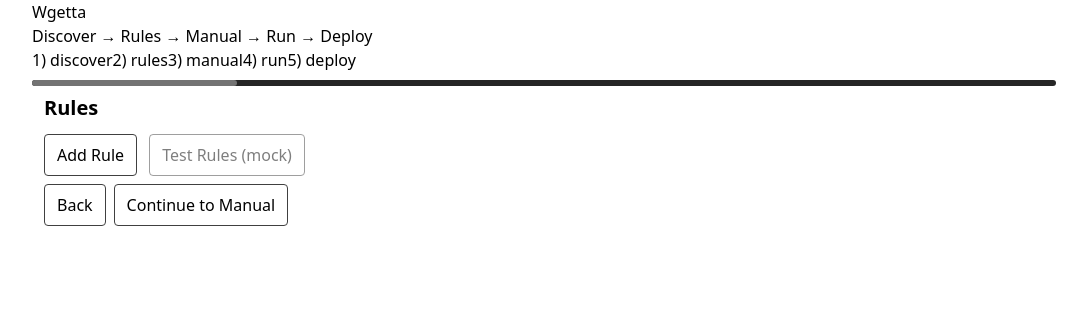
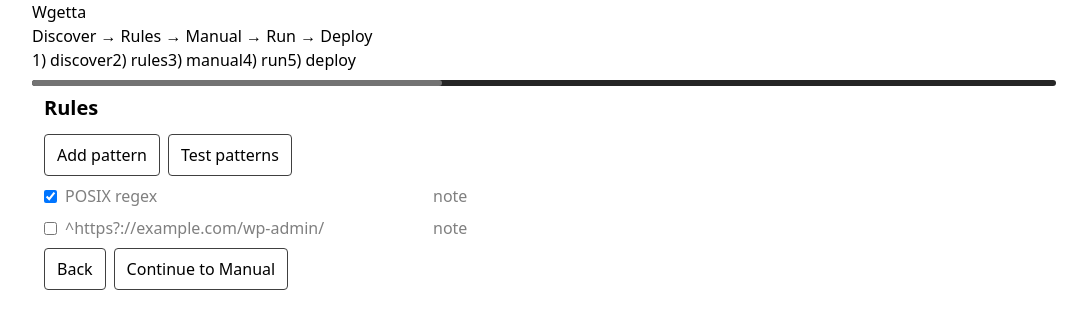
Before and after one commit to Fermain/wgetta, a Svelte app in the folder admin/app/: page / in a window 1280 px wide. Both pictures are taken after a click on the button "Next". Shown: the top 328 px of the page, without its empty margins (96-1183 px from the left). Built offline with nearby package versions, Linux system fonts and the light colour scheme.

Commit message:
ui(mockup): remove mock logic; convert to static 2D wizard with buttons

```diff
--- a/admin/app/src/App.svelte
+++ b/admin/app/src/App.svelte
@@ -1,8 +1,5 @@
 <script lang="ts">
   import { Tabs } from 'bits-ui'
-  import type { Plan, CommandOption, PlanRule } from './lib/api/mock'
-  import { MockApi } from './lib/api/mock'
-  import { assembleEffective } from './lib/cmd'
   import WgettaStep from './lib/WgettaStep.svelte'
 
   const steps = ['discover','rules','manual','run','deploy'] as const
@@ -10,55 +7,6 @@
   const stepIndex = () => steps.indexOf(step)
   function next(){ if (stepIndex() < steps.length - 1) step = steps[stepIndex()+1] }
   function prev(){ if (stepIndex() > 0) step = steps[stepIndex()-1] }
-
-  let baseUrls: string[] = [window?.WGETTA?.siteUrl || 'https://example.com/']
-  let options: CommandOption[] = [
-    { name: '-nv', value: null, editable: true },
-    { name: '--recursive', value: null, editable: true },
-    { name: '--level', value: '2', editable: true }
-  ]
-
-  let plan: Plan | null = null
-  let sample: string[] = []
-  let rules: PlanRule[] = []
-  let testing = false
-  let testSummary: { includedCount: number; excludedCount: number } | null = null
-  $: eff = assembleEffective({ baseUrls, options })
-
-  async function doDiscover() {
-    const res = await MockApi.discover({ baseUrls, options })
-    plan = res.plan
-    sample = res.sample
-    step = 'rules'
-  }
-
-  function addRule() {
-    const id = 'r' + (rules.length + 1)
-    rules = [...rules, { id, pattern: '', type: 'posix', enabled: true }]
-  }
-
-  async function testRules() {
-    testing = true
-    try {
-      const res = await MockApi.testRules(rules, sample)
-      testSummary = { includedCount: res.includedCount, excludedCount: res.excludedCount }
-    } finally {
-      testing = false
-    }
-  }
-
-  async function applyRulesAndContinue() {
-    // For mock, just move to manual step
-    step = 'manual'
-  }
-
-  function gotoRun() {
-    step = 'run'
-  }
-
-  function gotoDeploy() {
-    step = 'deploy'
-  }
 </script>
 
 <main class="max-w-screen-lg mx-auto">
@@ -80,34 +28,24 @@
         <div class="w-full grid grid-cols-1 lg:grid-cols-2 gap-5 items-start">
           <div>
             <label for="baseurl">Base URL</label>
-            <input id="baseurl" type="text" value={baseUrls[0]} on:input={(e:any)=> baseUrls=[e.currentTarget.value]} style="min-width:360px;" />
-            <div class="mt-3">
-              <strong class="font-semibold">Effective Commands (preview)</strong>
-              {#if baseUrls.length}
-                <pre class="whitespace-pre-wrap overflow-auto">discover: {eff.discover.join(' ')}</pre>
-                <pre class="whitespace-pre-wrap overflow-auto">run: {eff.run.join(' ')}</pre>
-              {/if}
+            <input id="baseurl" type="text" class="min-w-[360px]" placeholder="https://example.com/" />
+            <div class="mt-3 prose prose-invert max-w-none">
+              <p class="m-0"><strong>Effective Commands (preview)</strong></p>
+              <pre class="whitespace-pre-wrap overflow-auto">discover: wget --spider -nv --recursive --level=2 https://example.com/</pre>
+              <pre class="whitespace-pre-wrap overflow-auto">run: wget -e robots=off --force-directories https://example.com/</pre>
             </div>
           </div>
           <div>
             <label for="opts">Options</label>
             <div id="opts">
-              {#each options as opt, i}
-                <div class="mb-1.5">
-                  <code>{opt.name}</code>
-                  {#if opt.value !== null}
-                    = <input type="text" value={opt.value} on:input={(e:any)=> options[i] = { ...opt, value: e.currentTarget.value }} />
-                  {/if}
-                  {#if !opt.editable}
-                    <span title="locked">🔒</span>
-                  {/if}
-                </div>
-              {/each}
+              <div class="mb-1.5"><code>-nv</code></div>
+              <div class="mb-1.5"><code>--recursive</code></div>
+              <div class="mb-1.5"><code>--level</code> = <input type="text" class="w-24" value="2" /></div>
             </div>
           </div>
         </div>
         <div class="mt-2 flex gap-2">
-          <button on:click={doDiscover} class="px-3 py-2 rounded border border-neutral-700">Run Discover (mock)</button>
+          <button type="button" class="px-3 py-2 rounded border border-neutral-700">Learn more</button>
           <button on:click={next} class="px-3 py-2 rounded border border-neutral-700">Next</button>
         </div>
       </WgettaStep>
@@ -116,23 +54,25 @@
     <Tabs.Content value="rules">
       <WgettaStep title="Rules">
         <div>
-          <div class="mb-2">
-            <button on:click={addRule} class="px-3 py-2 rounded border border-neutral-700">Add Rule</button>
-            <button on:click={testRules} disabled={rules.length===0 || testing} class="ml-2 px-3 py-2 rounded border border-neutral-700 opacity-100 disabled:opacity-50">{testing ? 'Testing…' : 'Test Rules (mock)'}</button>
+          <div class="mb-2 flex gap-2">
+            <button type="button" class="px-3 py-2 rounded border border-neutral-700">Add pattern</button>
+            <button type="button" class="px-3 py-2 rounded border border-neutral-700">Test patterns</button>
           </div>
-          {#each rules as r, i}
-            <div class="flex gap-2 items-center mb-1.5">
-              <input type="checkbox" checked={r.enabled} on:change={(e:any)=> rules[i] = { ...r, enabled: e.currentTarget.checked }} />
-              <input type="text" placeholder="POSIX regex" value={r.pattern} on:input={(e:any)=> rules[i] = { ...r, pattern: e.currentTarget.value }} class="min-w-[360px]" />
-              <input type="text" placeholder="note" value={r.note || ''} on:input={(e:any)=> rules[i] = { ...r, note: e.currentTarget.value }} />
+          <div class="space-y-2">
+            <div class="flex gap-2 items-center">
+              <input type="checkbox" checked />
+              <input type="text" placeholder="POSIX regex" class="min-w-[360px]" />
+              <input type="text" placeholder="note" />
             </div>
-          {/each}
-          {#if testSummary}
-            <p>Included: {testSummary.includedCount} • Excluded: {testSummary.excludedCount}</p>
-          {/if}
+            <div class="flex gap-2 items-center">
+              <input type="checkbox" />
+              <input type="text" placeholder="^https?://example.com/wp-admin/" class="min-w-[360px]" />
+              <input type="text" placeholder="note" />
+            </div>
+          </div>
           <div class="mt-2 flex gap-2">
             <button on:click={prev} class="px-3 py-2 rounded border border-neutral-700">Back</button>
-            <button on:click={applyRulesAndContinue} class="px-3 py-2 rounded border border-neutral-700">Continue to Manual</button>
+            <button on:click={next} class="px-3 py-2 rounded border border-neutral-700">Continue to Manual</button>
           </div>
         </div>
       </WgettaStep>
@@ -140,34 +80,39 @@
 
     <Tabs.Content value="manual">
       <WgettaStep title="Manual">
-        <p>Manual selection UI placeholder (virtualized tree to come). Sample:</p>
-        <ul>
-          {#each sample.slice(0,10) as u}
-            <li><code>{u}</code></li>
-          {/each}
+        <p>Review and toggle items to include in the plan.</p>
+        <ul class="list-disc pl-6 space-y-1">
+          <li><code>https://example.com/</code></li>
+          <li><code>https://example.com/about/</code></li>
+          <li><code>https://example.com/blog/</code></li>
         </ul>
         <div class="mt-2 flex gap-2">
           <button on:click={prev} class="px-3 py-2 rounded border border-neutral-700">Back</button>
-          <button on:click={gotoRun} class="px-3 py-2 rounded border border-neutral-700">Continue to Run</button>
+          <button on:click={next} class="px-3 py-2 rounded border border-neutral-700">Continue to Run</button>
         </div>
       </WgettaStep>
     </Tabs.Content>
 
     <Tabs.Content value="run">
       <WgettaStep title="Run">
-        <p>Run/Log placeholder.</p>
+        <p>Execution log:</p>
+        <pre class="whitespace-pre-wrap overflow-auto h-40 border border-neutral-800 rounded p-2">Starting...
+Queued job...
+Downloading ...
+Done.</pre>
         <div class="mt-2 flex gap-2">
           <button on:click={prev} class="px-3 py-2 rounded border border-neutral-700">Back</button>
-          <button on:click={gotoDeploy} class="px-3 py-2 rounded border border-neutral-700">Continue to Deploy</button>
+          <button on:click={next} class="px-3 py-2 rounded border border-neutral-700">Continue to Deploy</button>
         </div>
       </WgettaStep>
     </Tabs.Content>
 
     <Tabs.Content value="deploy">
       <WgettaStep title="Deploy">
-        <p>Deploy placeholder.</p>
+        <p>Select a completed run and push to GitLab.</p>
         <div class="mt-2 flex gap-2">
           <button on:click={prev} class="px-3 py-2 rounded border border-neutral-700">Back</button>
+          <button type="button" class="px-3 py-2 rounded border border-neutral-700">Open Git settings</button>
         </div>
       </WgettaStep>
     </Tabs.Content>
```
